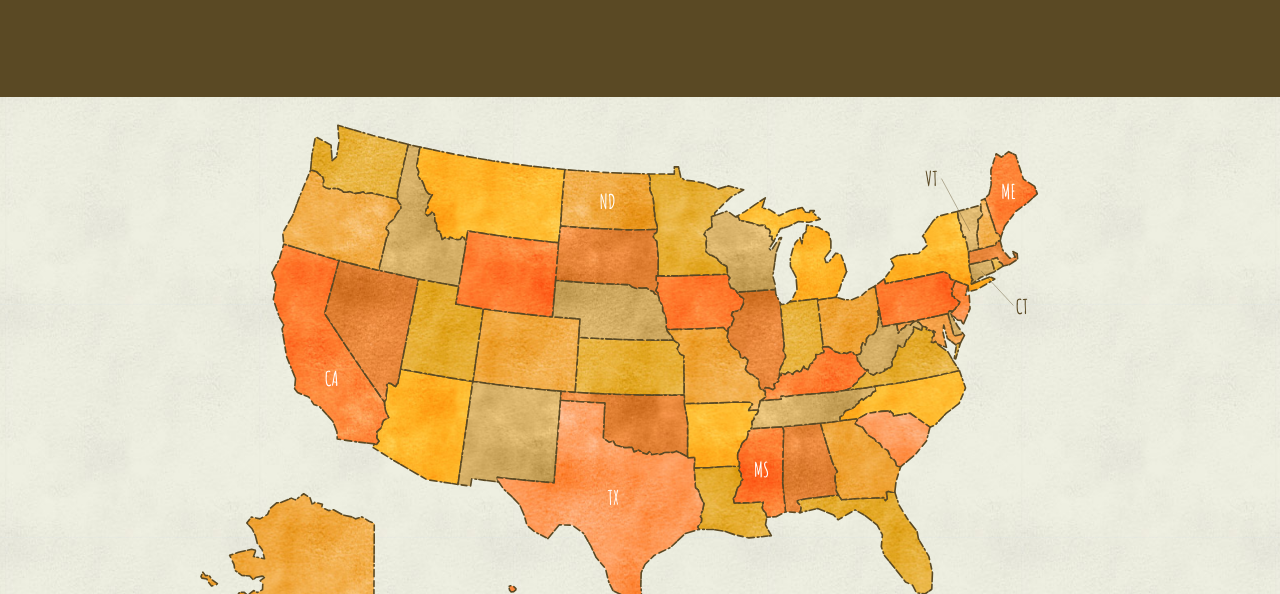
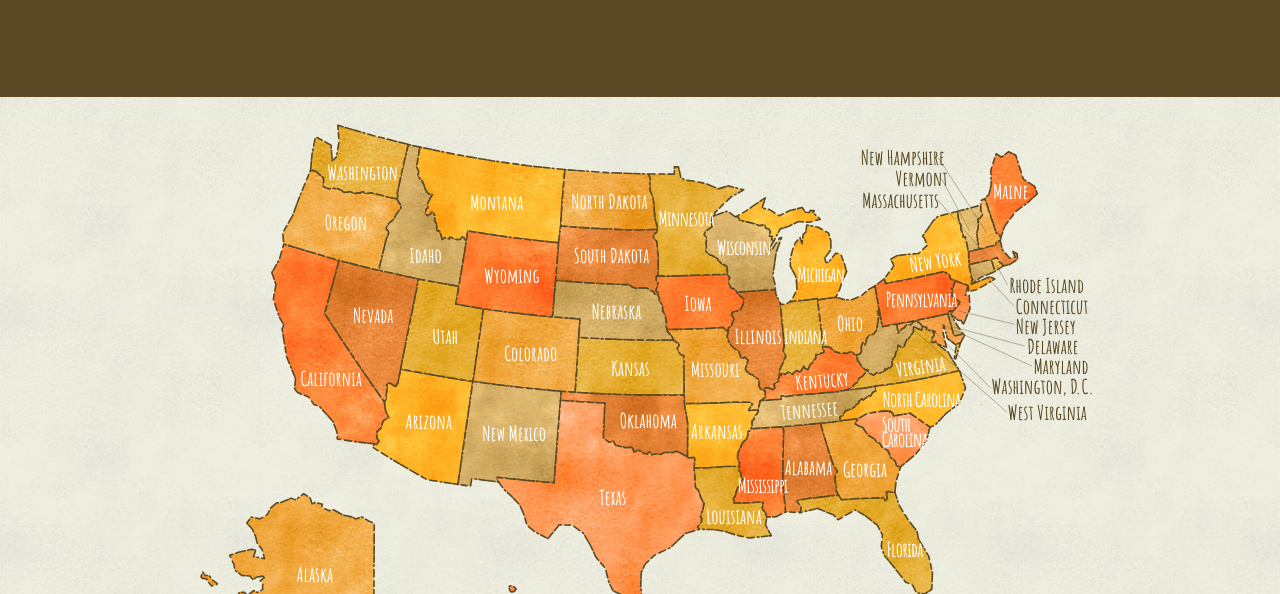
Before and after one commit to npp/niftymock, a website: page index.html in a window 1280 px wide. Shown: the part 358-952 px from the top of the page. Drawn offline with Linux system fonts and the light colour scheme.

Commit message:
Undo abbreviations

```diff
--- a/index.html
+++ b/index.html
@@ -143,20 +143,7 @@
               <path id="WY" title="Wyoming" class="land pattern-1" d="M499.16,180.45L495.46,226.79L491.58,271.97L474.43,270.36L440.2,266.58L423.12,264.4L406.05,262.04L372.15,256.16L375.87,234.37L385.21,178.56L384.7,178.06L385.13,177.31L386.97,165.87L418.47,170.63L443.38,174.28L472.33,177.57z"></path>
             </g>
 
-            <text id="CT-TXT" x="1065" y="268" xml:space="preserve" class="text text-out">CT</text>
-            <path id="CT-LINE" d="M 1062,258 1022,215" class="line"/>
-
-            <text id="CA-TXT" x="210" y="358" xml:space="preserve" class="text">CA</text>
-            <text id="HI-TXT" x="430" y="685" xml:space="preserve" class="text text-out">HI</text>
-            <text id="ME-TXT" x="1047" y="126" xml:space="preserve" class="text">ME</text>
-            <text id="MS-TXT" x="741" y="470" xml:space="preserve" class="text">MS</text>
-            <text id="ND-TXT" x="550" y="138" xml:space="preserve" class="text">ND</text>
-            <text id="TX-TXT" x="560" y="505" xml:space="preserve" class="text">TX</text>
-
-            <text id="VT-TXT" x="953" y="110" xml:space="preserve" class="text text-out">VT</text>
-            <path id="VT-LINE" d="m 973,101 35,65" class="line"/>
-
-            <!--<text id="AK-TXT" data-target="AK" x="175" y="600" xml:space="preserve" class="text">Alaska</text>
+            <text id="AK-TXT" data-target="AK" x="175" y="600" xml:space="preserve" class="text">Alaska</text>
             <text id="AL-TXT" x="779" y="468" xml:space="preserve" class="text">Alabama</text>
             <text id="AR-TXT" x="663" y="423" xml:space="preserve" class="text">Arkansas</text>
             <text id="AZ-TXT" x="310" y="411" xml:space="preserve" class="text">Arizona</text>
@@ -216,7 +203,7 @@
             <text id="WI-TXT" x="695" y="195" xml:space="preserve" class="text text-tight">Wisconsin</text>
             <text id="WV-TXT" x="1055" y="400" xml:space="preserve" class="text text-out">West Virginia</text>
             <path id="WV-LINE" d="M 1054,390 935,285" class="line"/>
-            <text id="WY-TXT" x="407" y="230" xml:space="preserve" class="text">Wyoming</text>-->
+            <text id="WY-TXT" x="407" y="230" xml:space="preserve" class="text">Wyoming</text>
           </svg>
         </div>
       </div>
```
